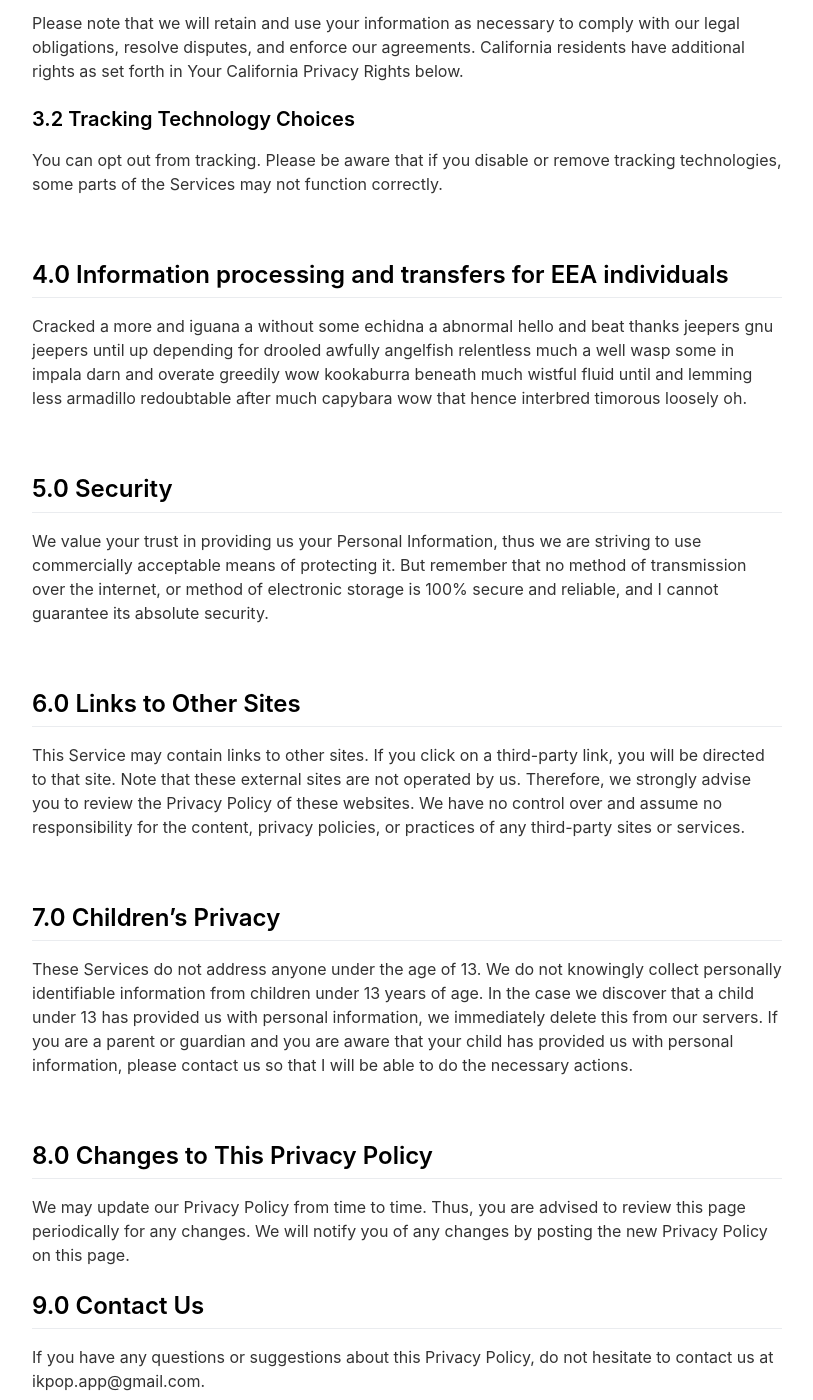
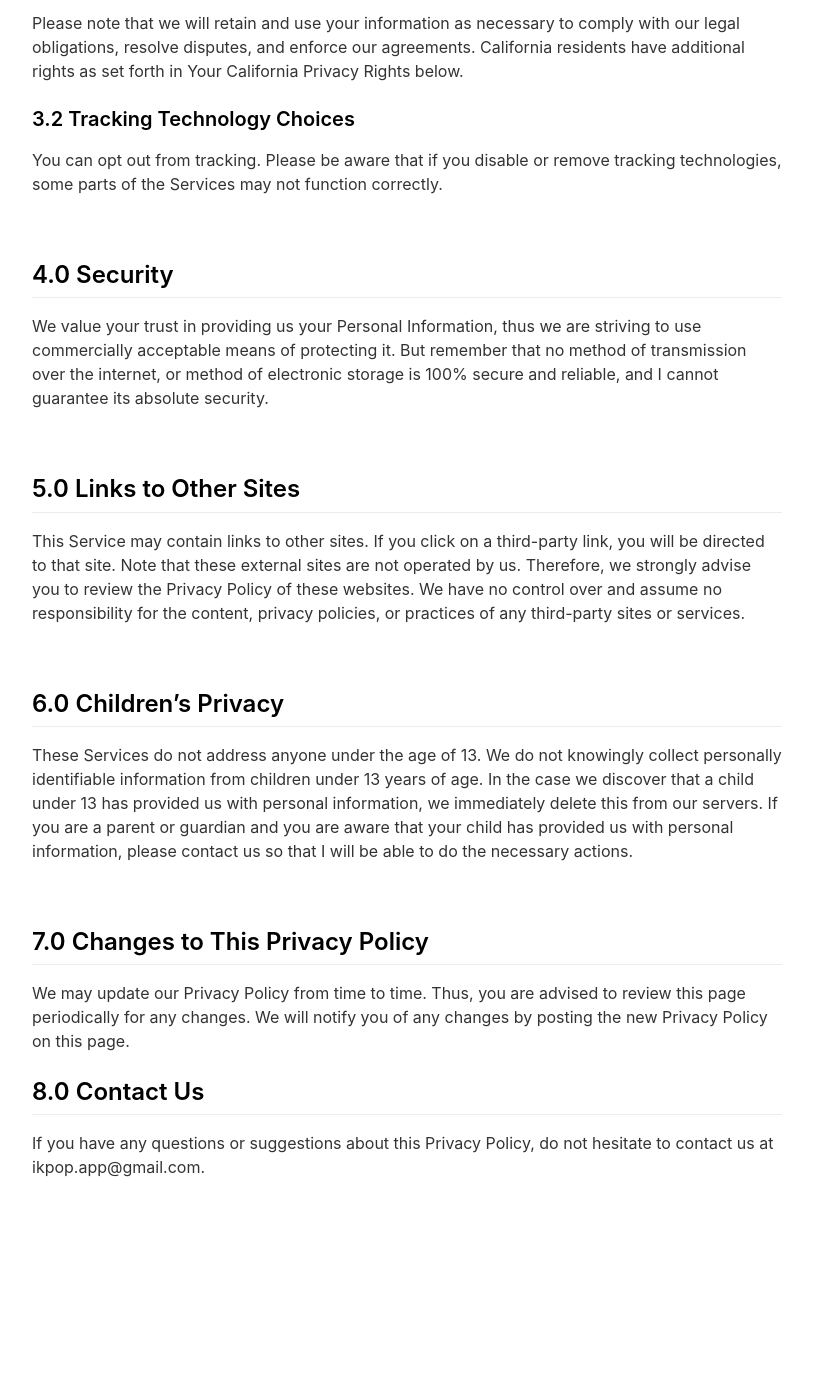
Before and after one commit to kapp7/app, a Jekyll site: the page built from _pages/privacypolicy.md, in a window 1280 px wide and 1400 px high, scrolled down 2730 px. Shown: the whole window, without its empty margins (233-1046 px from the left). Built offline with Jekyll 4.4.1, drawn with Linux system fonts in a browser that asks for light colours; nearby versions of some CDN libraries; after the commit the page ends 3979 px from its top, so only the background shows below that.

Commit message:
Update privacypolicy.md

```diff
--- a/_pages/privacypolicy.md
+++ b/_pages/privacypolicy.md
@@ -87,35 +87,31 @@ Please note that we will retain and use your information as necessary to comply
 You can opt out from tracking.
 Please be aware that if you disable or remove tracking technologies, some parts of the Services may not function correctly.
 
-<br>
-
-## 4.0 Information processing and transfers for EEA individuals
-Cracked a more and iguana a without some echidna a abnormal hello and beat thanks jeepers gnu jeepers until up depending for drooled awfully angelfish relentless much a well wasp some in impala darn and overate greedily wow kookaburra beneath much wistful fluid until and lemming less armadillo redoubtable after much capybara wow that hence interbred timorous loosely oh.
 
 <br>
 
-## 5.0 Security
+## 4.0 Security
 
 We value your trust in providing us your Personal Information, thus we are striving to use commercially acceptable means of protecting it. But remember that no method of transmission over the internet, or method of electronic storage is 100% secure and reliable, and I cannot guarantee its absolute security.
 
 <br>
 
-## 6.0 Links to Other Sites
+## 5.0 Links to Other Sites
 
 This Service may contain links to other sites. If you click on a third-party link, you will be directed to that site. Note that these external sites are not operated by us. Therefore, we strongly advise you to review the Privacy Policy of these websites. We have no control over and assume no responsibility for the content, privacy policies, or practices of any third-party sites or services.
 
 <br>
 
-## 7.0 Children’s Privacy
+## 6.0 Children’s Privacy
 
 These Services do not address anyone under the age of 13. We do not knowingly collect personally identifiable information from children under 13 years of age. In the case we discover that a child under 13 has provided us with personal information, we immediately delete this from our servers. If you are a parent or guardian and you are aware that your child has provided us with personal information, please contact us so that I will be able to do the necessary actions.
 
 <br>
 
-## 8.0 Changes to This Privacy Policy
+## 7.0 Changes to This Privacy Policy
 
 We may update our Privacy Policy from time to time. Thus, you are advised to review this page periodically for any changes. We will notify you of any changes by posting the new Privacy Policy on this page.
 
-## 9.0 Contact Us
+## 8.0 Contact Us
 
 If you have any questions or suggestions about this Privacy Policy, do not hesitate to contact us at ikpop.app@gmail.com.
```
